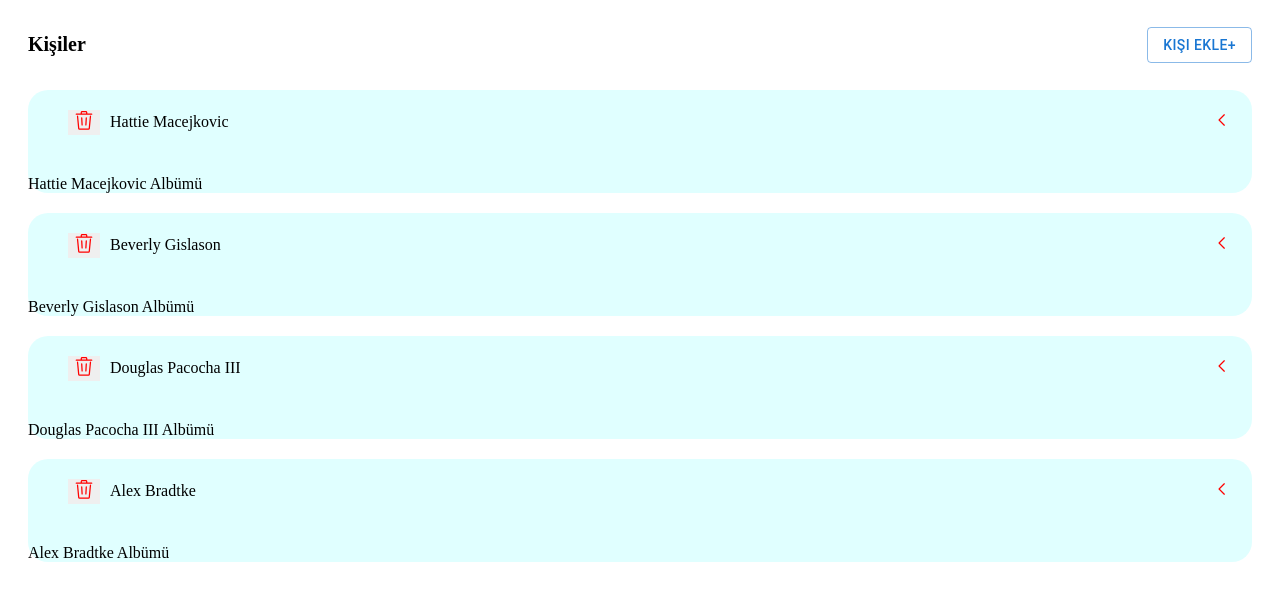
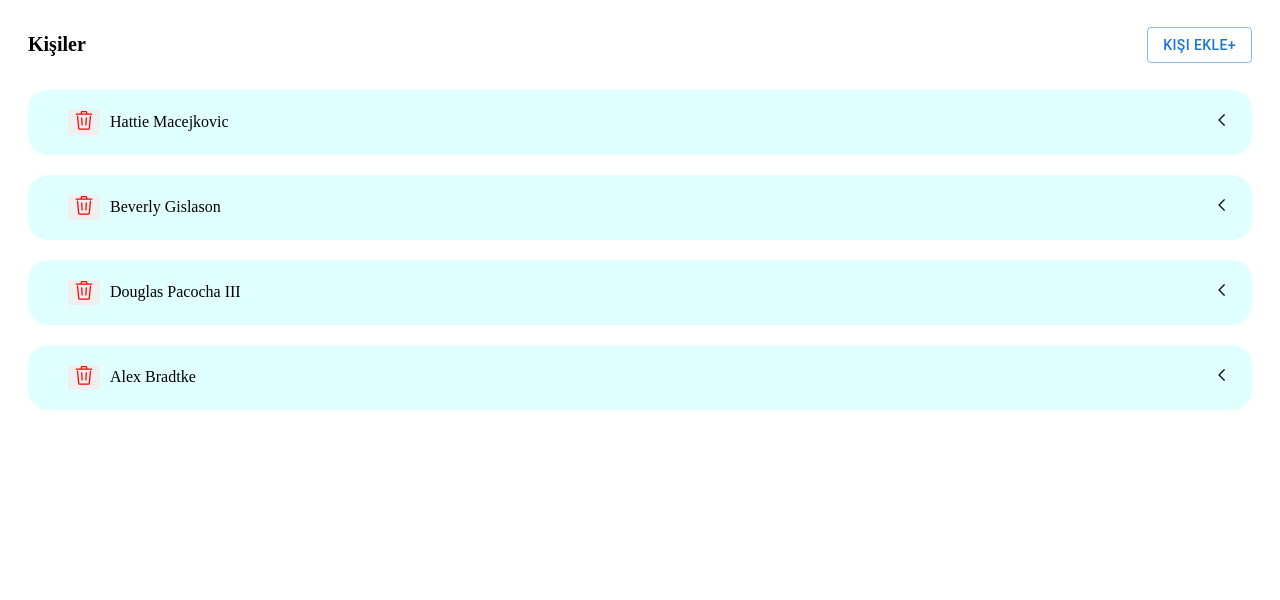
Before and after one commit to hakangulmek/query, a Next.js app: page / in a window 1280 px wide. Shown: the top 600 px of the page. Built offline with nearby package versions, Linux system fonts and the light colour scheme; data requests are answered from the project's data file.

Commit message:
feat: refactor ExpandablePanel component to improve toggle functionality and enhance icon interaction

```diff
--- a/src/app/component/expandablePanel.tsx
+++ b/src/app/component/expandablePanel.tsx
@@ -1,24 +1,40 @@
+"use client";
 import React from "react";
-import { GoChevronLeft } from "react-icons/go";
+import { GoChevronLeft, GoChevronRight } from "react-icons/go";
+import { useState } from "react";
 
-function expandablePanel({
+function ExpandablePanel({
   header,
   children,
 }: {
   header: React.ReactNode;
   children: React.ReactNode;
 }) {
+  const [isOpen, setIsOpen] = useState(false);
+  const handleOpenClick = () => {
+    setIsOpen((prev) => !prev);
+  };
   return (
     <div className="panelTop">
       <div className="topArrangement">
         <div className="topArrangement">{header}</div>
-        <div>
-          <GoChevronLeft size={20} color="red" />
+        <div onClick={handleOpenClick}>
+          {isOpen ? (
+            <GoChevronRight size={20} style={{ transform: "rotate(90deg)" }} />
+          ) : (
+            <GoChevronLeft size={20} />
+          )}
         </div>
       </div>
-      <div className="content">{children}</div>
+      <div className="content">
+        {isOpen && (
+          <div className="contentArrangement">
+            <div className="contentArrangement">{children}</div>
+          </div>
+        )}
+      </div>
     </div>
   );
 }
 
-export default expandablePanel;
+export default ExpandablePanel;
```
